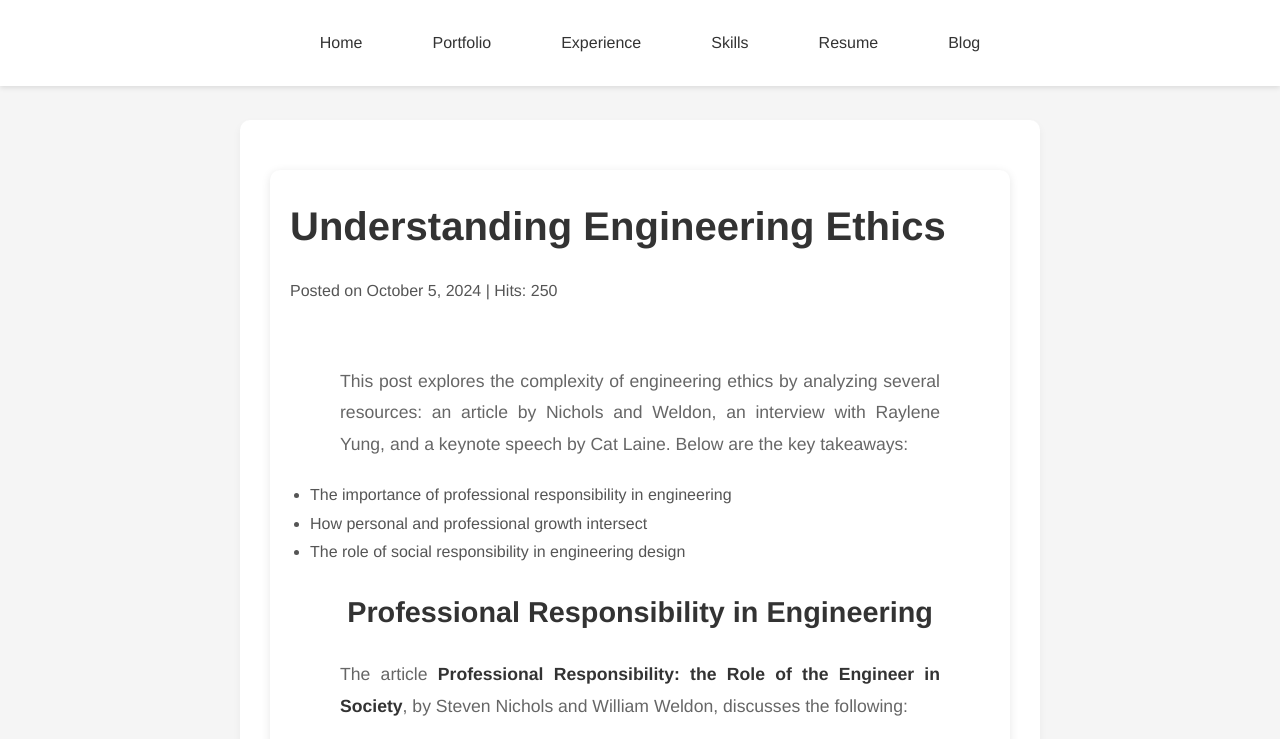
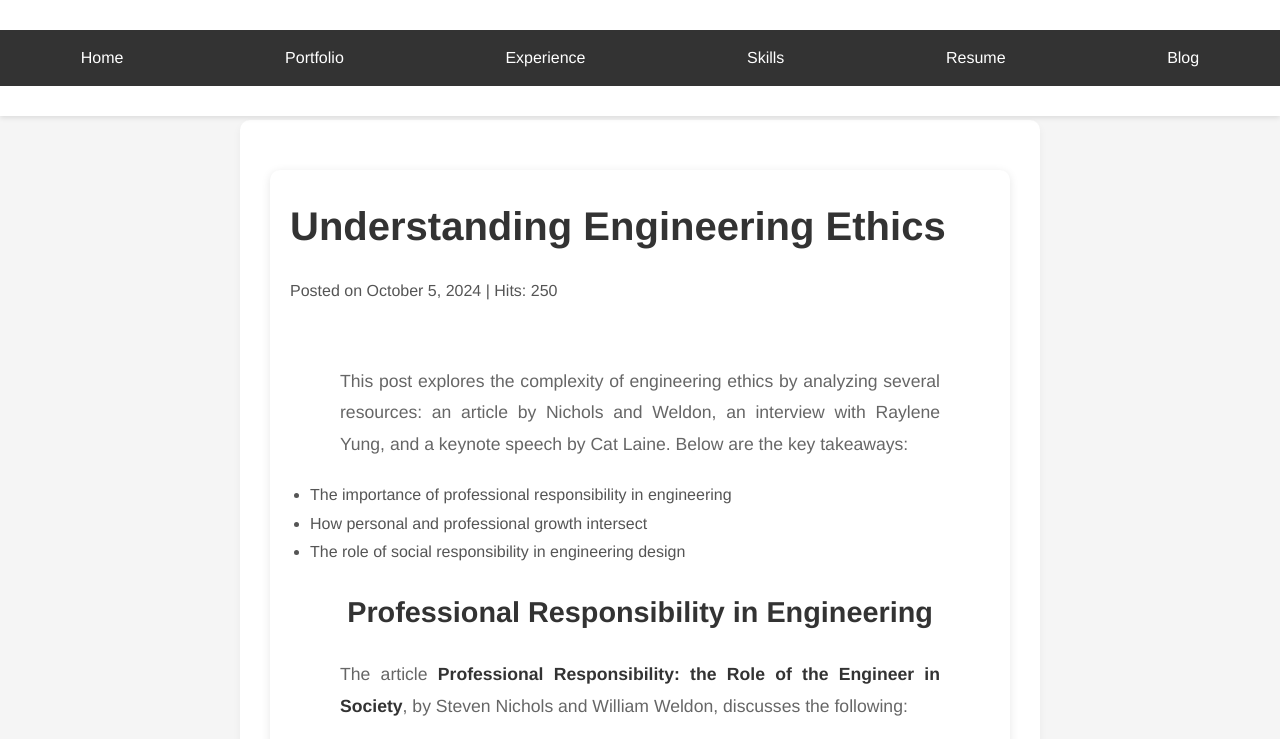
Before and after one commit to hustoy1/amachuseyin, a plain HTML site: page blog-post-1.html in a window 1280 px wide. Shown: the top 739 px of the page. Drawn offline with Linux system fonts and the light colour scheme.

Commit message:
Update blog-post-1.html

```diff
--- a/blog-post-1.html
+++ b/blog-post-1.html
@@ -68,6 +68,31 @@
         strong {
             color: #333;
         }
+
+        /* Navigation Bar Styling */
+        nav ul {
+            list-style: none; /* Removes the bullets */
+            padding: 0;
+            display: flex; /* Horizontal alignment */
+            justify-content: space-around;
+            background-color: #333;
+        }
+
+        nav ul li {
+            display: inline;
+        }
+
+        nav ul li a {
+            color: white;
+            text-decoration: none;
+            padding: 15px;
+            display: block;
+        }
+
+        nav ul li a:hover {
+            background-color: #555;
+        }
+
     </style>
 </head>
 <body>
@@ -83,7 +108,6 @@
             <li><a href="/blog.html">Blog</a></li>
         </ul>
     </nav>
-
     <!-- Blog Post Container -->
     <div class="container">
         <article class="blog-post">
```
